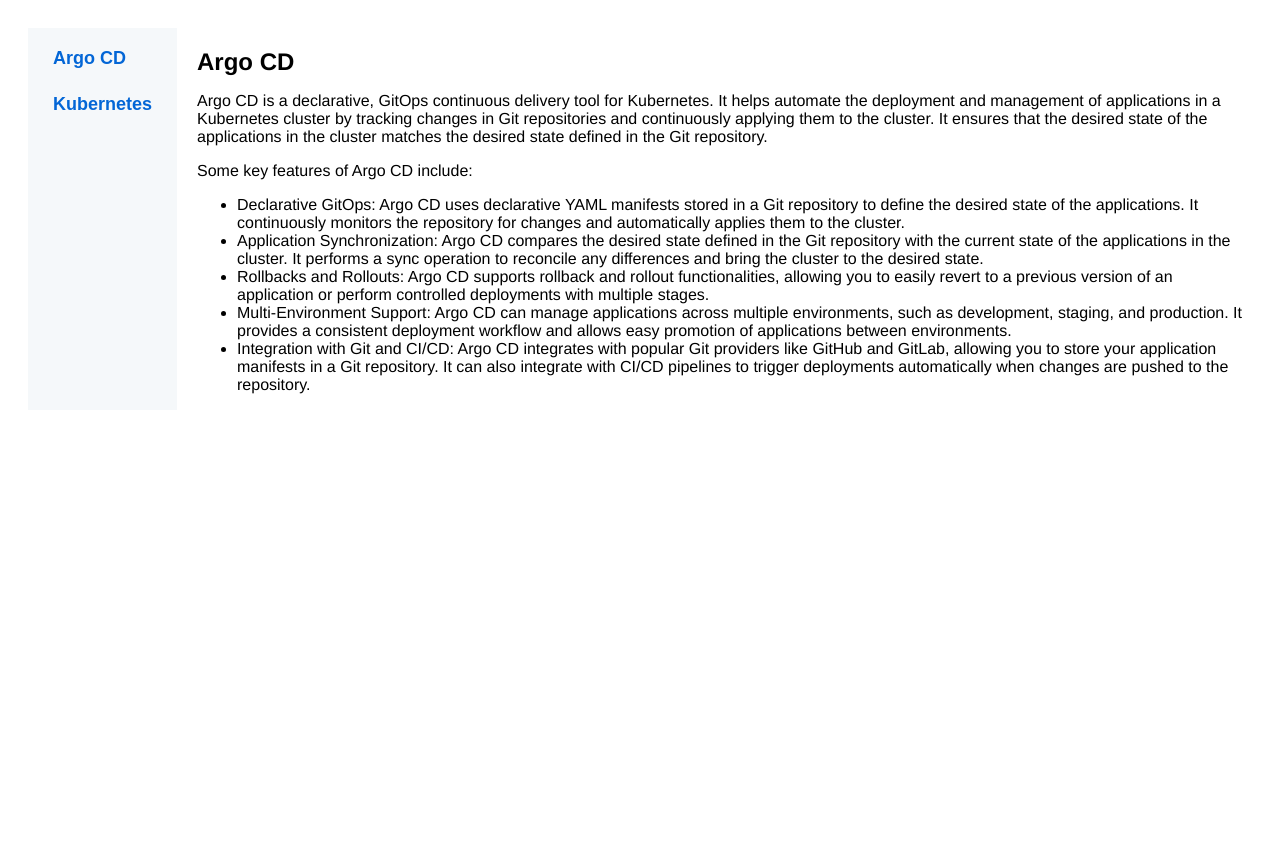
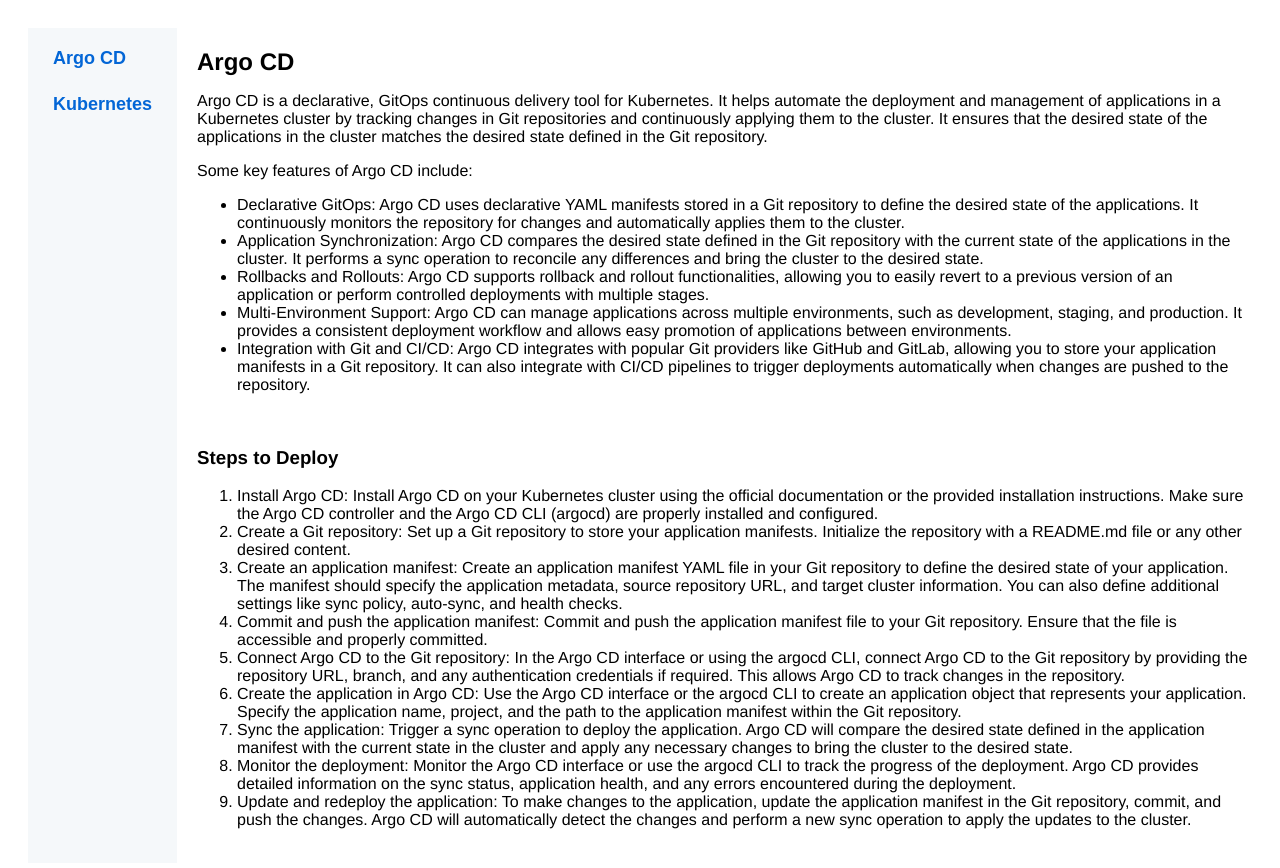
Before and after one commit to rupeshpanwar/DevSecOps-IQ, a plain HTML site: page index.html in a window 1280 px wide. Both pictures are taken after a click on the button "Argo CD". Before the commit the page ends 800 px from the top, so only its background shows below. Drawn offline with Linux system fonts and the light colour scheme.

Commit message:
code change

```diff
--- a/index.html
+++ b/index.html
@@ -90,7 +90,20 @@
         <li> Integration with Git and CI/CD: Argo CD integrates with popular Git providers like GitHub and GitLab, allowing you to store your application manifests in a Git repository. It can also integrate with CI/CD pipelines to trigger deployments automatically when changes are pushed to the repository.
         </li>
       </ul>
-
+      <br>
+      <h3>Steps to Deploy</h3>
+      <ol>
+        <li>Install Argo CD: Install Argo CD on your Kubernetes cluster using the official documentation or the provided installation instructions. Make sure the Argo CD controller and the Argo CD CLI (argocd) are properly installed and configured.</li>
+        <li>Create a Git repository: Set up a Git repository to store your application manifests. Initialize the repository with a README.md file or any other desired content.</li>
+        <li>Create an application manifest: Create an application manifest YAML file in your Git repository to define the desired state of your application. The manifest should specify the application metadata, source repository URL, and target cluster information. You can also define additional settings like sync policy, auto-sync, and health checks.</li>
+        <li>Commit and push the application manifest: Commit and push the application manifest file to your Git repository. Ensure that the file is accessible and properly committed.</li>
+        <li>Connect Argo CD to the Git repository: In the Argo CD interface or using the argocd CLI, connect Argo CD to the Git repository by providing the repository URL, branch, and any authentication credentials if required. This allows Argo CD to track changes in the repository.</li>
+        <li>Create the application in Argo CD: Use the Argo CD interface or the argocd CLI to create an application object that represents your application. Specify the application name, project, and the path to the application manifest within the Git repository.</li>
+        <li>Sync the application: Trigger a sync operation to deploy the application. Argo CD will compare the desired state defined in the application manifest with the current state in the cluster and apply any necessary changes to bring the cluster to the desired state.</li>
+        <li>Monitor the deployment: Monitor the Argo CD interface or use the argocd CLI to track the progress of the deployment. Argo CD provides detailed information on the sync status, application health, and any errors encountered during the deployment.</li>
+        <li>Update and redeploy the application: To make changes to the application, update the application manifest in the Git repository, commit, and push the changes. Argo CD will automatically detect the changes and perform a new sync operation to apply the updates to the cluster.</li>
+      </ol>
+      <br>
     </div>
 
     <div class="section" id="k8s" style="display: none;">
```
